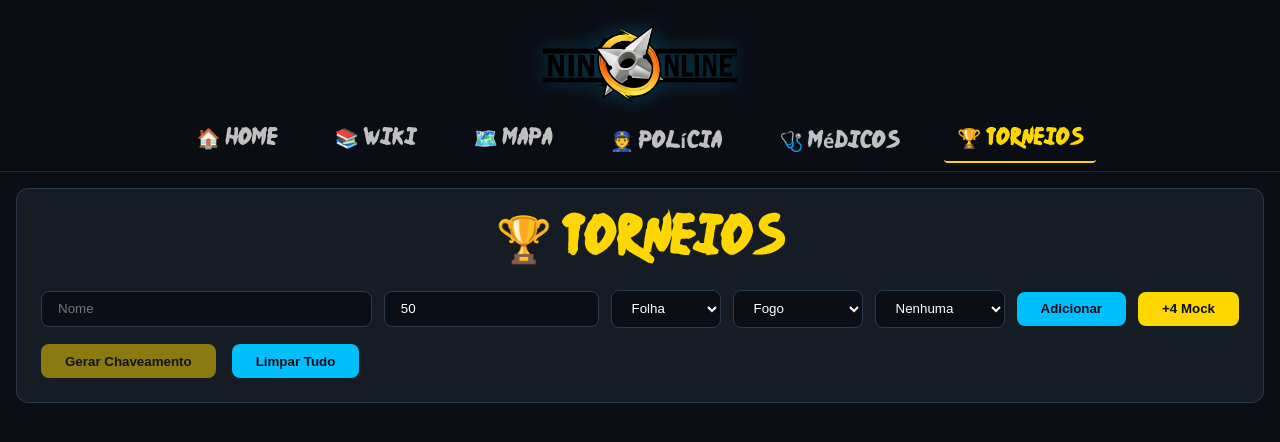
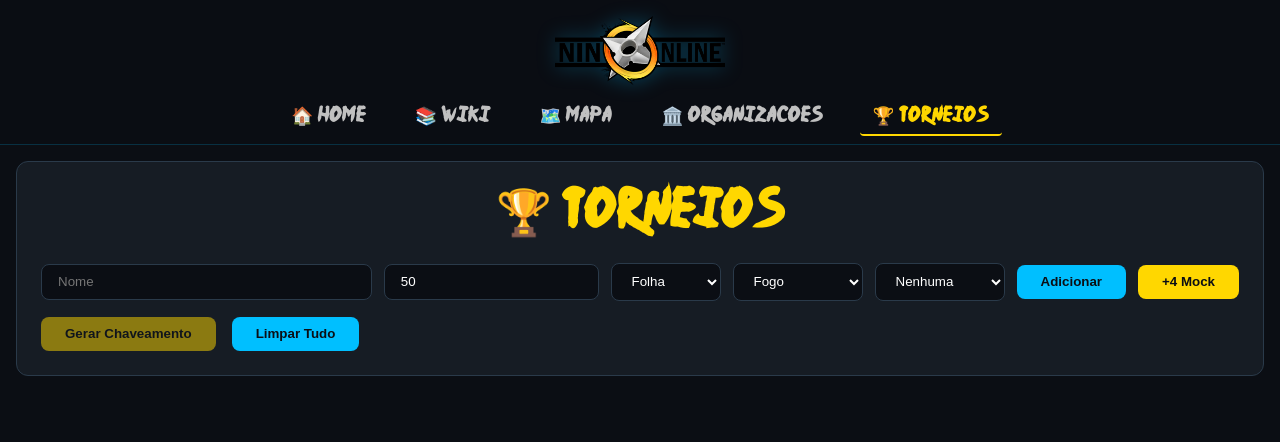
Before and after one commit to PedroSantos42/nin-online-br, a React (Vite) app: page /torneios in a window 1280 px wide. Shown: the top 442 px of the page. Built offline with nearby package versions, Linux system fonts and the light colour scheme.

Commit message:
Header reformulado para conter sub-tópicos

```diff
--- /dev/null
+++ b/src/components/CardIndex.jsx
@@ -0,0 +1,76 @@
+import React from 'react';
+import { Link } from 'react-router-dom';
+import styled from 'styled-components';
+
+const Container = styled.div`
+  min-height: 100vh;
+  background: #0B0E14;
+  padding: 2rem;
+`;
+
+const Title = styled.h1`
+  font-family: 'Naruto', 'Segoe UI', sans-serif;
+  font-size: 2.8rem;
+  text-align: center;
+  color: #fff;
+  margin-bottom: 2.5rem;
+  span { color: #00BFFF; }
+`;
+
+const Grid = styled.div`
+  display: grid;
+  grid-template-columns: repeat(auto-fill, minmax(180px, 1fr));
+  gap: 2rem;
+  max-width: 1200px;
+  margin: 0 auto;
+`;
+
+const Card = styled(Link)`
+  background: #161C24;
+  border: 1px solid #2A3A4A;
+  border-radius: 12px;
+  padding: 1.8rem 1rem;
+  text-align: center;
+  transition: all 0.25s;
+  text-decoration: none;
+  color: inherit;
+
+  &:hover {
+    transform: translateY(-8px);
+    border-color: #00BFFF;
+    box-shadow: 0 8px 30px rgba(0, 191, 255, 0.15);
+  }
+
+  .icon {
+    font-size: 3.5rem;
+    display: block;
+    margin-bottom: 0.75rem;
+  }
+
+  .label {
+    font-family: 'Naruto', 'Segoe UI', sans-serif;
+    font-size: 1.2rem;
+    color: #fff;
+    letter-spacing: 0.5px;
+  }
+`;
+
+const CardIndex = ({ title, items }) => {
+  return (
+    <Container>
+      <Title>
+        <span>{title}</span>
+      </Title>
+      <Grid>
+        {items.map((item) => (
+          <Card key={item.path} to={item.path}>
+            <span className="icon">{item.icon}</span>
+            <div className="label">{item.label}</div>
+          </Card>
+        ))}
+      </Grid>
+    </Container>
+  );
+};
+
+export default CardIndex;
--- a/src/components/Header/Header.jsx
+++ b/src/components/Header/Header.jsx
@@ -1,18 +1,97 @@
 import React from 'react';
 import { Link, useLocation } from 'react-router-dom';
-import { HeaderContainer, Logo, Nav, NavLink } from './Header.styles';
+import {
+  HeaderContainer,
+  Logo,
+  Nav,
+  NavItem,
+  NavLink,
+  Dropdown,
+  DropdownItem,
+  DropdownDivider,
+} from './Header.styles';
 
-const menuItems = [
-  { label: '🏠 Home', path: '/' },
-  { label: '📚 Wiki', path: '/wiki' },
-  { label: '🗺️ Mapa', path: '/mapa' },
-  { label: '👮 Polícia', path: '/organizacoes/policia' },
-  { label: '🩺 Médicos', path: '/organizacoes/medicos' },
-  { label: '🏆 Torneios', path: '/torneios' },
+const menuStructure = [
+  { label: '🏠 Home', path: '/', type: 'link' },
+  {
+    label: '📚 Wiki',
+    path: '/wiki',
+    type: 'dropdown',
+    subitems: [
+      {
+        label: 'Missoes',
+        subitems: [
+          { label: 'Diárias', path: '/wiki/missoes/diarias' },
+          { label: 'Arcos', path: '/wiki/missoes/arcos' },
+          { label: 'Selos', path: '/wiki/missoes/selos' },
+          { label: 'Mundo Aberto', path: '/wiki/missoes/mundo-aberto' },
+        ],
+      },
+      { label: 'Criaturas', path: '/wiki/criaturas' },
+      { label: 'Equipamentos', path: '/wiki/equipamentos' },
+      { label: 'Itens', path: '/wiki/itens' },
+    ],
+  },
+  { label: '🗺️ Mapa', path: '/mapa', type: 'link' },
+  {
+    label: '🏛️ Organizacoes',
+    path: '/organizacoes',
+    type: 'dropdown',
+    subitems: [
+      { label: '👮 Policia', path: '/organizacoes/policia' },
+      { label: '🩺 Corporacao Medica', path: '/organizacoes/medicos' },
+      { label: '🎭 ANBU', path: '/organizacoes/anbu' },
+      { label: '⚔️ 12G', path: '/organizacoes/12g' },
+      { label: '🗡️ 7 Espadachins', path: '/organizacoes/7-espadachins' },
+      { label: '🎎 Esquadrao de Marionetes', path: '/organizacoes/marionetes' },
+    ],
+  },
+  { label: '🏆 Torneios', path: '/torneios', type: 'link' },
 ];
 
 const Header = () => {
   const location = useLocation();
+
+  const isActive = (path) => {
+    if (!path) return false;
+    return location.pathname === path || location.pathname.startsWith(path + '/');
+  };
+
+  const renderDropdownItems = (subitems) => {
+    return subitems.map((item, index) => {
+      if (item.subitems) {
+        return (
+          <React.Fragment key={index}>
+            <DropdownItem
+              as="div"
+              style={{
+                fontWeight: 'bold',
+                color: '#FFD700',
+                padding: '0.5rem 1.2rem 0.2rem 1.2rem',
+                fontSize: '0.85rem',
+                pointerEvents: 'none',
+                borderBottom: '1px solid #2A3A4A',
+                marginBottom: '0.2rem',
+              }}
+            >
+              {item.label}
+            </DropdownItem>
+            {item.subitems.map((sub, idx) => (
+              <DropdownItem key={idx} to={sub.path} style={{ paddingLeft: '2rem' }}>
+                {sub.label}
+              </DropdownItem>
+            ))}
+            {index < subitems.length - 1 && <DropdownDivider />}
+          </React.Fragment>
+        );
+      }
+      return (
+        <DropdownItem key={index} to={item.path}>
+          {item.label}
+        </DropdownItem>
+      );
+    });
+  };
 
   return (
     <HeaderContainer>
@@ -20,15 +99,37 @@ const Header = () => {
         <Logo src="/assets/logo/nin-logo.png" alt="Nin Online - Vila da Folha" />
       </Link>
       <Nav>
-        {menuItems.map((item) => (
-          <NavLink
-            key={item.path}
-            to={item.path}
-            className={location.pathname === item.path ? 'active' : ''}
-          >
-            {item.label}
-          </NavLink>
-        ))}
+        {menuStructure.map((item, index) => {
+          if (item.type === 'link') {
+            return (
+              <NavLink
+                key={index}
+                to={item.path}
+                className={isActive(item.path) ? 'active' : ''}
+              >
+                {item.label}
+              </NavLink>
+            );
+          }
+
+          if (item.type === 'dropdown') {
+            return (
+              <NavItem key={index}>
+                <NavLink
+                  to={item.path}
+                  className={isActive(item.path) ? 'active' : ''}
+                >
+                  {item.label}
+                </NavLink>
+                <Dropdown>
+                  {renderDropdownItems(item.subitems)}
+                </Dropdown>
+              </NavItem>
+            );
+          }
+
+          return null;
+        })}
       </Nav>
     </HeaderContainer>
   );
--- a/src/components/Header/Header.styles.js
+++ b/src/components/Header/Header.styles.js
@@ -5,19 +5,19 @@ export const HeaderContainer = styled.header`
   display: flex;
   flex-direction: column;
   align-items: center;
-  padding: 1.5rem 2rem 0.5rem 2rem;
-  background: rgba(11, 14, 20, 0.85);
+  padding: 1rem 2rem 0.5rem 2rem;
+  background: rgba(11, 14, 20, 0.92);
   backdrop-filter: blur(6px);
   border-bottom: 1px solid rgba(0, 191, 255, 0.2);
   width: 100%;
   position: relative;
-  z-index: 10;
+  z-index: 100;
 `;
 
 export const Logo = styled.img`
-  height: 80px;
+  height: 70px;
   width: auto;
-  margin-bottom: 0.5rem;
+  margin-bottom: 0.3rem;
   filter: drop-shadow(0 0 10px rgba(0, 191, 255, 0.3));
   transition: transform 0.2s;
   &:hover {
@@ -27,15 +27,22 @@ export const Logo = styled.img`
 
 export const Nav = styled.nav`
   display: flex;
-  gap: 2rem;
+  gap: 1.5rem;
   flex-wrap: wrap;
   justify-content: center;
   margin-top: 0.25rem;
 `;
 
+// Item do menu com dropdown
+export const NavItem = styled.div`
+  position: relative;
+  display: inline-block;
+`;
+
+// Link principal do menu (sem dropdown)
 export const NavLink = styled(Link)`
   font-family: 'Naruto', 'Segoe UI', Tahoma, sans-serif;
-  font-size: 1.2rem;
+  font-size: 1.1rem;
   font-weight: 600;
   color: #c0c0c0;
   padding: 0.4rem 0.8rem;
@@ -43,6 +50,8 @@ export const NavLink = styled(Link)`
   transition: all 0.2s;
   letter-spacing: 0.5px;
   border-bottom: 2px solid transparent;
+  display: inline-block;
+  white-space: nowrap;
 
   &:hover {
     color: #00bfff;
@@ -54,3 +63,76 @@ export const NavLink = styled(Link)`
     border-bottom-color: #ffd700;
   }
 `;
+
+// Botão que abre o dropdown (sem link, apenas para abrir)
+export const NavButton = styled.button`
+  font-family: 'Naruto', 'Segoe UI', Tahoma, sans-serif;
+  font-size: 1.1rem;
+  font-weight: 600;
+  color: #c0c0c0;
+  padding: 0.4rem 0.8rem;
+  border-radius: 4px;
+  transition: all 0.2s;
+  letter-spacing: 0.5px;
+  border: none;
+  background: transparent;
+  cursor: pointer;
+  border-bottom: 2px solid transparent;
+  white-space: nowrap;
+
+  &:hover {
+    color: #00bfff;
+    border-bottom-color: #00bfff;
+  }
+
+  &.active {
+    color: #ffd700;
+    border-bottom-color: #ffd700;
+  }
+`;
+
+// Dropdown container
+export const Dropdown = styled.div`
+  position: absolute;
+  top: 100%;
+  left: 50%;
+  transform: translateX(-50%);
+  background: #161C24;
+  border: 1px solid #2A3A4A;
+  border-radius: 8px;
+  padding: 0.5rem 0;
+  min-width: 200px;
+  box-shadow: 0 8px 30px rgba(0, 0, 0, 0.8);
+  opacity: 0;
+  visibility: hidden;
+  transition: all 0.25s ease;
+  margin-top: 4px;
+  z-index: 200;
+
+  ${NavItem}:hover & {
+    opacity: 1;
+    visibility: visible;
+  }
+`;
+
+// Subitem do dropdown
+export const DropdownItem = styled(Link)`
+  display: block;
+  padding: 0.5rem 1.2rem;
+  color: #c0c0c0;
+  font-size: 0.95rem;
+  transition: background 0.2s, color 0.2s;
+  white-space: nowrap;
+
+  &:hover {
+    background: rgba(0, 191, 255, 0.1);
+    color: #00bfff;
+  }
+`;
+
+// Separador entre grupos de subitens
+export const DropdownDivider = styled.div`
+  height: 1px;
+  background: #2A3A4A;
+  margin: 0.3rem 0;
+`;
--- a/src/components/UnderConstruction/UnderConstruction.jsx
+++ b/src/components/UnderConstruction/UnderConstruction.jsx
@@ -16,7 +16,7 @@ const UnderConstruction = ({ pageName }) => {
         <Content>
           <Emoji>🚧</Emoji>
           <Title>
-            <span>Em Construção</span>
+            <span>Em Construcao</span>
           </Title>
           <Subtitle>
             A página <strong>{pageName || 'solicitada'}</strong> está sendo desenvolvida.
--- /dev/null
+++ b/src/data/navigation.js
@@ -0,0 +1,18 @@
+export const wikiSubitems = [
+  { label: 'Missoes Diarias', path: '/wiki/missoes/diarias', icon: '📋' },
+  { label: 'Arcos', path: '/wiki/missoes/arcos', icon: '⚡' },
+  { label: 'Selos', path: '/wiki/missoes/selos', icon: '🔮' },
+  { label: 'Mundo Aberto', path: '/wiki/missoes/mundo-aberto', icon: '🌍' },
+  { label: 'Criaturas', path: '/wiki/criaturas', icon: '🐉' },
+  { label: 'Equipamentos', path: '/wiki/equipamentos', icon: '🛡️' },
+  { label: 'Itens', path: '/wiki/itens', icon: '🎒' },
+];
+
+export const organizationsSubitems = [
+  { label: 'Policia', path: '/organizacoes/policia', icon: '👮' },
+  { label: 'Corporacao Medica', path: '/organizacoes/medicos', icon: '🩺' },
+  { label: 'ANBU', path: '/organizacoes/anbu', icon: '🎭' },
+  { label: '12G', path: '/organizacoes/12g', icon: '⚔️' },
+  { label: '7 Espadachins', path: '/organizacoes/7-espadachins', icon: '🗡️' },
+  { label: 'Esquadrao de Marionetes', path: '/organizacoes/marionetes', icon: '🎎' },
+];
--- /dev/null
+++ b/src/pages/OrganizationsIndex.jsx
@@ -0,0 +1,9 @@
+import React from 'react';
+import CardIndex from '../components/CardIndex';
+import { organizationsSubitems } from '../data/navigation';
+
+const OrganizationsIndex = () => {
+  return <CardIndex title="🏛️ Organizacoes" items={organizationsSubitems} />;
+};
+
+export default OrganizationsIndex;
--- /dev/null
+++ b/src/pages/WikiIndex.jsx
@@ -0,0 +1,9 @@
+import React from 'react';
+import CardIndex from '../components/CardIndex';
+import { wikiSubitems } from '../data/navigation';
+
+const WikiIndex = () => {
+  return <CardIndex title="📚 Wiki" items={wikiSubitems} />;
+};
+
+export default WikiIndex;
```
Also changed, not shown: src/App.jsx (+39 -2 lines).
